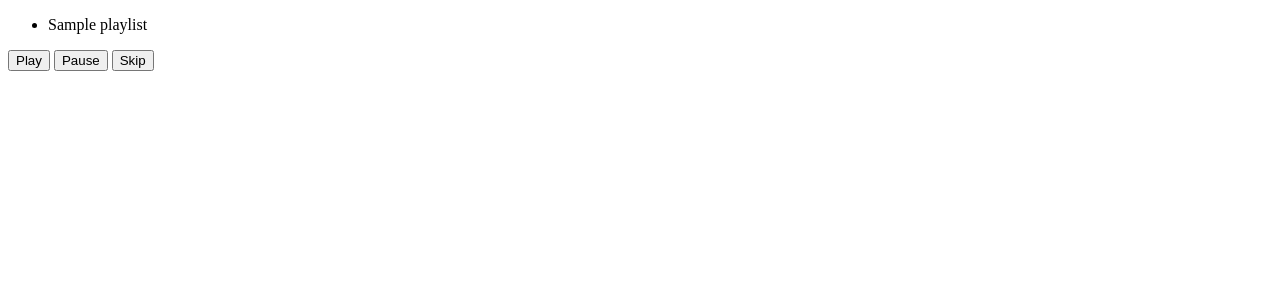
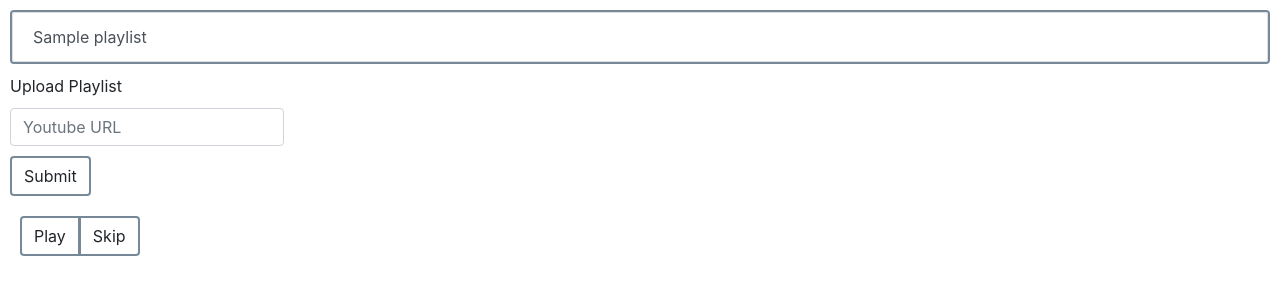
Before and after one commit to SuperStormer/musicplayer, a Flask app: page / in a window 1280 px wide. Shown: the top 300 px of the page. Run offline with Flask 2, Linux system fonts and the light colour scheme; tables that the repository leaves empty hold one stand-in row (values such as "Sample post"); some libraries are stand-ins or nearby versions.

Commit message:
more stuff

```diff
--- a/musicplayer/main.py
+++ b/musicplayer/main.py
@@ -1,10 +1,11 @@
 import uuid
 import sqlite3
 from pathlib import Path
+from urllib.parse import urlparse, urlunparse
 
 from flask import Flask, jsonify, render_template, request, g
 from flask.helpers import send_file
-from pytube import Playlist
+from pytube import Playlist, YouTube
 from werkzeug.utils import secure_filename
 
 UPLOAD_DIR = Path(__file__).with_name("uploads")
@@ -26,26 +27,37 @@ def close_conn(exception):  #pylint: disable=unused-argument
 	if hasattr(g, "db"):
 		g.db.close()
 
+@app.errorhandler(500)
+def resource_not_found(e):
+	return jsonify({"error": str(e)}), 500
+
 @app.route("/")
 def index():
 	return render_template("index.html")
 
-@app.route("/api/playlists/download", methods=["POST"])
-def download():
+@app.route("/api/playlists/upload", methods=["POST"])
+def upload():
 	"""returns {error:bool} """
 	conn = get_conn()
 	cursor = conn.cursor()
 	playlist_url = request.json["playlist"]
+
 	if not playlist_url:
 		return jsonify({"error": "No url provided"}), 400
+	parse_result = urlparse(playlist_url)
+	if "youtube.com" not in parse_result.netloc:
+		return jsonify({"error": f"Invalid url provided: {playlist_url!r}"}), 400
+
 	playlist = Playlist(playlist_url)
 	if next(
 		cursor.execute("SELECT COUNT(title) FROM playlists WHERE title = ?", (playlist.title, ))
-	):
+	)[0] > 0:
 		return jsonify({"error": "Playlist already exists"}), 400
+
 	folder = secure_filename(playlist.title)
-	if not folder or Path(folder).exists():
+	if not folder or UPLOAD_DIR.joinpath(folder).exists():
 		folder = uuid.uuid4().hex
+
 	with conn:
 		#create playlist
 		cursor.execute(
@@ -54,31 +66,37 @@ def download():
 		)
 		playlist_id = cursor.lastrowid
 		playlist_folder = UPLOAD_DIR.joinpath(folder)
+
 		#download videos
-		for video in playlist.videos:
-			filename = secure_filename(video.title)
-			print(f"Downloading {video.title!r} to {filename}")
-			if not filename or Path(filename).exists():
-				filename = uuid.uuid4().hex
-			video.streams.get_audio_only().download(playlist_folder, filename)
-			cursor.execute(
-				"INSERT INTO songs(playlist_id, title, filename, url) VALUES(?, ?, ?, ?)",
-				(playlist_id, video.title, filename, video.watch_url)
-			)
+		download_videos(cursor, playlist.videos, playlist_folder, playlist_id)
 	#success
 	return jsonify({"error": ""})
 
+def download_videos(cursor, videos, playlist_folder, playlist_id):
+	for video in videos:
+		filename = secure_filename(video.title)
+		print(f"Downloading {video.title!r} to {filename}")
+		if not filename or Path(filename).exists():
+			filename = uuid.uuid4().hex
+		real_filename = Path(
+			video.streams.get_audio_only().download(playlist_folder, filename)
+		).name  #includes extension
+		cursor.execute(
+			"INSERT INTO songs(playlist_id, title, filename, url) VALUES(?, ?, ?, ?)",
+			(playlist_id, video.title, real_filename, video.watch_url)
+		)
+
 @app.route("/api/playlists/list")
 def list_playlists():
-	"""returns lists of {id:int, title:str, filename:str, url:str} objects"""
+	"""returns lists of {id:int, title:str, folder:str, url:str} objects"""
 	conn = get_conn()
 	cursor = conn.cursor()
 	with conn:
-		res = cursor.execute("""
-		SELECT id, title, folder, url FROM playlists""")
+		res = cursor.execute("SELECT id, title, folder, url FROM playlists")
 		playlists = []
+
 		for row in res:
-			playlists.append({"id": row[0], "title": row[1], "filename": row[2], "url": row[3]})
+			playlists.append({"id": row[0], "title": row[1], "folder": row[2], "url": row[3]})
 		return jsonify(playlists)
 
 @app.route("/api/songs/list/<int:playlist_id>")
@@ -88,22 +106,62 @@ def list_songs(playlist_id):
 	cursor = conn.cursor()
 	with conn:
 		res = cursor.execute(
-			"""
-			SELECT title, filename, url FROM songs WHERE playlist_id = ?
-		""", (playlist_id, )
+			"SELECT title, filename, url FROM songs WHERE playlist_id = ?", (playlist_id, )
 		)
+
 		songs = []
 		for row in res:
 			songs.append({"title": row[0], "filename": row[1], "url": row[2]})
 		return jsonify(songs)
 
-@app.route("/api/playlists/delete/<int:playlist_id>")
+@app.route("/api/playlists/update/<int:playlist_id>", methods=["POST"])
+def update(playlist_id):
+	conn = get_conn()
+	cursor = conn.cursor()
+	with conn:
+		try:
+			folder, playlist_url = next(
+				cursor.execute("SELECT folder, url FROM playlists WHERE id = ?", (playlist_id, ))
+			)
+		except StopIteration:
+			return jsonify({"error": f"Invalid playlist_id: {playlist_id}"}), 404
+		playlist_folder = UPLOAD_DIR.joinpath(folder)
+		db_videos = list(
+			cursor.execute(
+			"SELECT id, filename, url FROM songs WHERE playlist_id = ?", (playlist_id, )
+			)
+		)  # videos already in the database
+		db_video_urls = {url for _, _, url in db_videos}
+
+		playlist = Playlist(playlist_url)
+		#curr_videos = playlist.videos
+		curr_video_urls = []  # videos fetched from the playlist
+		for url in playlist.video_urls:
+			#TODO kind hacky
+			parse_res = list(urlparse(url))
+			parse_res[1] = parse_res[1].replace("www.", "")
+			curr_video_urls.append(urlunparse(parse_res))
+		to_delete = [
+			(id, filename) for id, filename, url in db_videos if url not in curr_video_urls
+		]
+		to_add = (YouTube(url) for url in curr_video_urls if url not in db_video_urls)
+
+		download_videos(cursor, to_add, playlist_folder, playlist_id)
+
+		cursor.executemany("DELETE FROM songs WHERE id = ?", ((id, ) for id, _ in to_delete))
+		for _, filename in to_delete:
+			print(f"Deleted {filename!r}")
+			UPLOAD_DIR.joinpath(playlist_folder, filename).unlink()
+	return jsonify({"error": ""})
+
+@app.route("/api/playlists/delete/<int:playlist_id>", methods=["POST"])
 def delete(playlist_id):
 	conn = get_conn()
 	cursor = conn.cursor()
 	with conn:
 		cursor.execute("DELETE FROM playlists WHERE id = ?", (playlist_id, ))
 		cursor.execute("DELETE FROM songs where playlist_id = ?", (playlist_id, ))
+	return jsonify({"error": ""})
 
 @app.route("/api/songs/play/<folder>/<filename>")
 def play(folder, filename):
--- /dev/null
+++ b/musicplayer/static/index.css
@@ -0,0 +1,22 @@
+#container {
+	margin: 10px;
+}
+#container > *,
+#upload-form * {
+	margin-bottom: 10px;
+}
+.btn,
+#playlists {
+	border: 2px solid lightslategray;
+}
+#upload-input {
+	width: unset;
+}
+#controls {
+	display: flex;
+	align-items: center;
+}
+
+#controls > * {
+	margin-left: 10px;
+}
--- a/musicplayer/static/index.js
+++ b/musicplayer/static/index.js
@@ -1,37 +1,157 @@
 (async function () {
-	let songsList = document.getElementById("songs-list");
-	let playButton = document.getElementById("play");
-	let pauseButton = document.getElementById("pause");
+	// element variables
+	let songsList = document.getElementById("playlists");
+	let playPauseButton = document.getElementById("play-pause");
 	let skipButton = document.getElementById("skip");
+	let uploadForm = document.getElementById("upload-form");
+	let uploadInput = document.getElementById("upload-input");
+	let progressAlert = document.getElementById("progress");
+	let errorAlert = document.getElementById("error");
+	let currSongIndicator = document.getElementById("current-song");
+	let songProgress = document.getElementById("song-progress");
+	let bodyTag = document.getElementsByTagName("body")[0];
 	let audio = document.createElement("audio");
+
+	let songs = [];
+	let currPlaylist = undefined;
+	let currSong = undefined;
+
+	// set event handlers
+	playPauseButton.addEventListener("click", playPause);
+	skipButton.addEventListener("click", nextSong);
+	uploadForm.addEventListener("submit", uploadPlaylist);
+	audio.addEventListener("timeupdate", updateProgress);
+	window.onkeydown = (event) => {
+		if (event.target == bodyTag && event.key === " ") {
+			playPause();
+		}
+	};
+
+	// fetch playlists
 	let resp = await fetch("/api/playlists/list");
-	let playlists = await resp.json();
-	let songs = [];
-	playButton.addEventListener("click", play);
-	pauseButton.addEventListener("click", pause);
-	skipButton.addEventListener("click", nextSong);
-	for (let playlist of playlists) {
+	let playlists = (await resp.json()).sort((a, b) => {
+		// sort by title
+		let title1 = a.title;
+		let title2 = b.title;
+		if (title1 < title2) {
+			return -1;
+		} else if (title1 > title2) {
+			return 1;
+		} else {
+			return 0;
+		}
+	});
+	console.log(playlists);
+
+	// create playlist DOM elements
+	if (playlists.length == 0) {
 		let listItem = document.createElement("li");
-		listItem.setAttribute("data-id", playlist.id);
-		listItem.textContent = playlist.title;
-		listItem.addEventListener("click", selectPlaylist);
+		listItem.className = "list-group-item";
+		listItem.textContent = "No playlists found";
 		songsList.appendChild(listItem);
+	} else {
+		for (let playlist of playlists) {
+			let listItem = document.createElement("li");
+			listItem.className = "list-group-item list-group-item-action";
+			listItem.setAttribute("data-id", playlist.id);
+			listItem.textContent = playlist.title;
+			listItem.addEventListener("click", selectPlaylist);
+			songsList.appendChild(listItem);
+		}
 	}
+
 	function selectPlaylist(event) {
-		let currPlaylist = parseInt(event.target.getAttribute("data-id"), 10);
-		fetchSongs(currPlaylist).then(() => {
-			nextSong();
-			play();
-		});
+		errorAlert.hidden = true;
+		event.target.classList.add("list-group-item-dark");
+		let playlistId = parseInt(event.target.getAttribute("data-id"), 10);
+		currPlaylist = playlists.find((playlist) => playlist.id === playlistId);
+		fetchSongs(playlistId).then(nextSong);
 	}
-	async function fetchSongs(currPlaylist) {
-		songs = await fetch("/api/songs/list/" + currPlaylist);
+
+	async function fetchSongs(playlistId) {
+		songs = await fetch("/api/songs/list/" + playlistId).then((resp) => resp.json());
 	}
 	function play() {
+		playPauseButton.textContent = "Pause";
 		audio.play();
 	}
 	function pause() {
+		playPauseButton.textContent = "Play";
 		audio.pause();
 	}
-	function nextSong() {}
+	function playPause() {
+		errorAlert.hidden = true;
+		if (currSong) {
+			if (audio.paused) {
+				play();
+			} else {
+				pause();
+			}
+		} else {
+			errorAlert.textContent = "No playlist selected";
+			errorAlert.hidden = false;
+		}
+	}
+
+	function nextSong(event) {
+		if (event && event.target) {
+			event.target.blur();
+		}
+		console.log(songs);
+		if (songs.length > 0) {
+			let song = randomItem(songs);
+			while (currSong === song) {
+				//avoid playing same song twice in a row
+				song = randomItem(songs);
+			}
+			currSong = song;
+			console.log;
+			audio.setAttribute(
+				"src",
+				`/api/songs/play/${currPlaylist.folder}/${currSong.filename}`
+			);
+			currSongIndicator.textContent = currSong.title;
+			audio.load();
+			play();
+		} else {
+			errorAlert.textContent = "Playlist is empty";
+			errorAlert.hidden = false;
+		}
+	}
+	function updateProgress() {
+		songProgress.textContent = `${toMMSS(audio.currentTime)} / ${toMMSS(audio.duration)}`;
+	}
+	function uploadPlaylist(event) {
+		event.preventDefault();
+		let playlist = uploadInput.value;
+
+		progressAlert.hidden = false;
+		errorAlert.hidden = true;
+		fetch("/api/playlists/upload", {
+			method: "POST",
+			headers: {
+				"Content-Type": "application/json",
+			},
+			body: JSON.stringify({ playlist }),
+		}).then((resp) => {
+			progressAlert.hidden = true;
+			if (!resp.ok) {
+				resp.json().then((resp) => {
+					errorAlert.textContent = resp.error;
+					errorAlert.hidden = false;
+				});
+			}
+		});
+	}
+
+	function randomItem(arr) {
+		return arr[Math.floor(Math.random() * arr.length)];
+	}
+	function toMMSS(seconds) {
+		seconds = Math.floor(seconds);
+		// converts integer seconds to str "MM:SS"
+		let minutes = Math.floor(seconds / 60);
+		seconds %= 60;
+		return `${minutes.toString().padStart(2, "0")}:${seconds.toString().padStart(2, "0")}`;
+	}
 })();
--- a/musicplayer/templates/index.html
+++ b/musicplayer/templates/index.html
@@ -3,15 +3,39 @@
 	<head>
 		<title>Music Player</title>
 		<meta charset="utf-8" />
+		<link
+			rel="icon"
+			type="image/svg+xml"
+			href="https://upload.wikimedia.org/wikipedia/commons/2/2d/Play_Pause_icon_2283501.svg"
+		/>
+		<link
+			rel="stylesheet"
+			href="https://cdnjs.cloudflare.com/ajax/libs/twitter-bootstrap/4.6.0/css/bootstrap.min.css"
+			integrity="sha512-P5MgMn1jBN01asBgU0z60Qk4QxiXo86+wlFahKrsQf37c9cro517WzVSPPV1tDKzhku2iJ2FVgL67wG03SGnNA=="
+			crossorigin="anonymous"
+		/>
+		<link rel="stylesheet" href="static/index.css" />
 	</head>
 	<body>
 		<main id="container">
-			<ul id="songs-list"></ul>
+			<ul id="playlists" class="list-group"></ul>
+			<form id="upload-form">
+				<header>Upload Playlist</header>
+				<div>
+					<input id="upload-input" class="form-control" placeholder="Youtube URL" />
+					<input type="submit" class="btn" />
+				</div>
+				<div id="progress" class="alert alert-success" hidden>Uploading...</div>
+			</form>
 			<div id="controls">
-				<button id="play">Play</button>
-				<button id="pause">Pause</button>
-				<button id="skip">Skip</button>
+				<div class="btn-group">
+					<button class="btn" id="play-pause">Play</button>
+					<button class="btn" id="skip">Skip</button>
+				</div>
+				<div id="current-song"></div>
+				<div id="song-progress"></div>
 			</div>
+			<div id="error" class="alert alert-danger" hidden></div>
 		</main>
 		<script src="static/index.js"></script>
 	</body>
```
Also changed, not shown: 3 other files.
